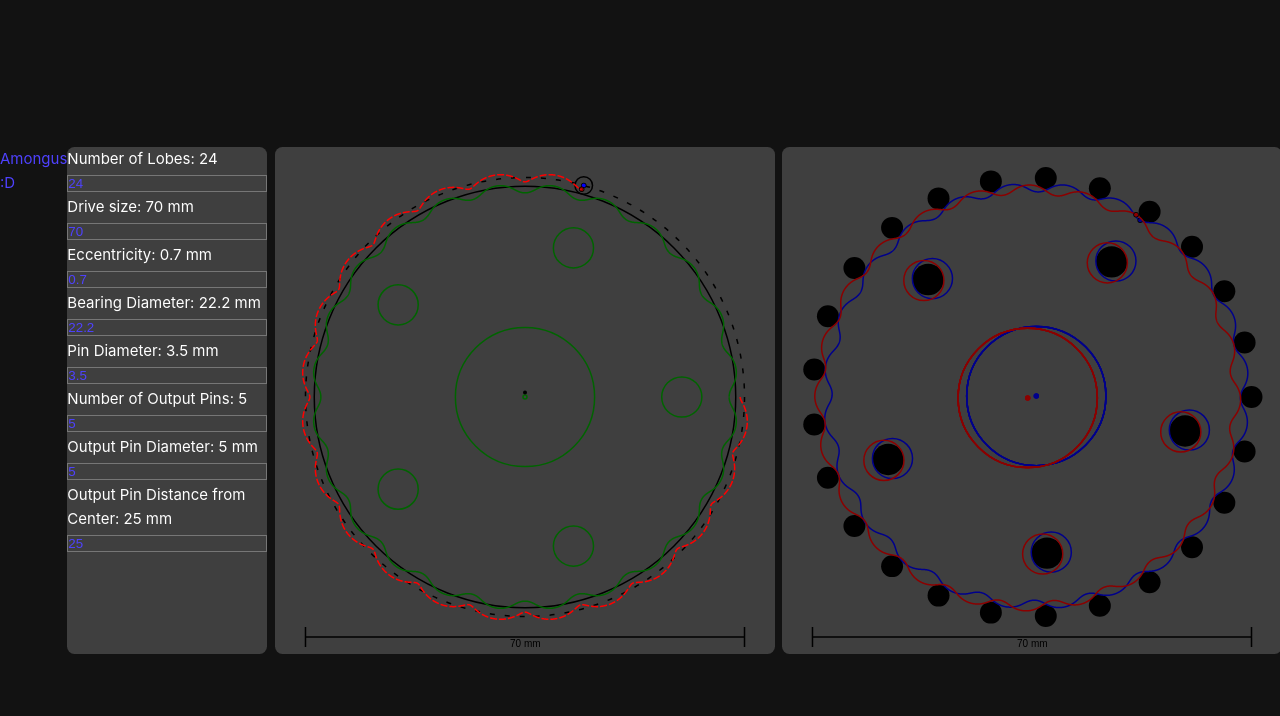
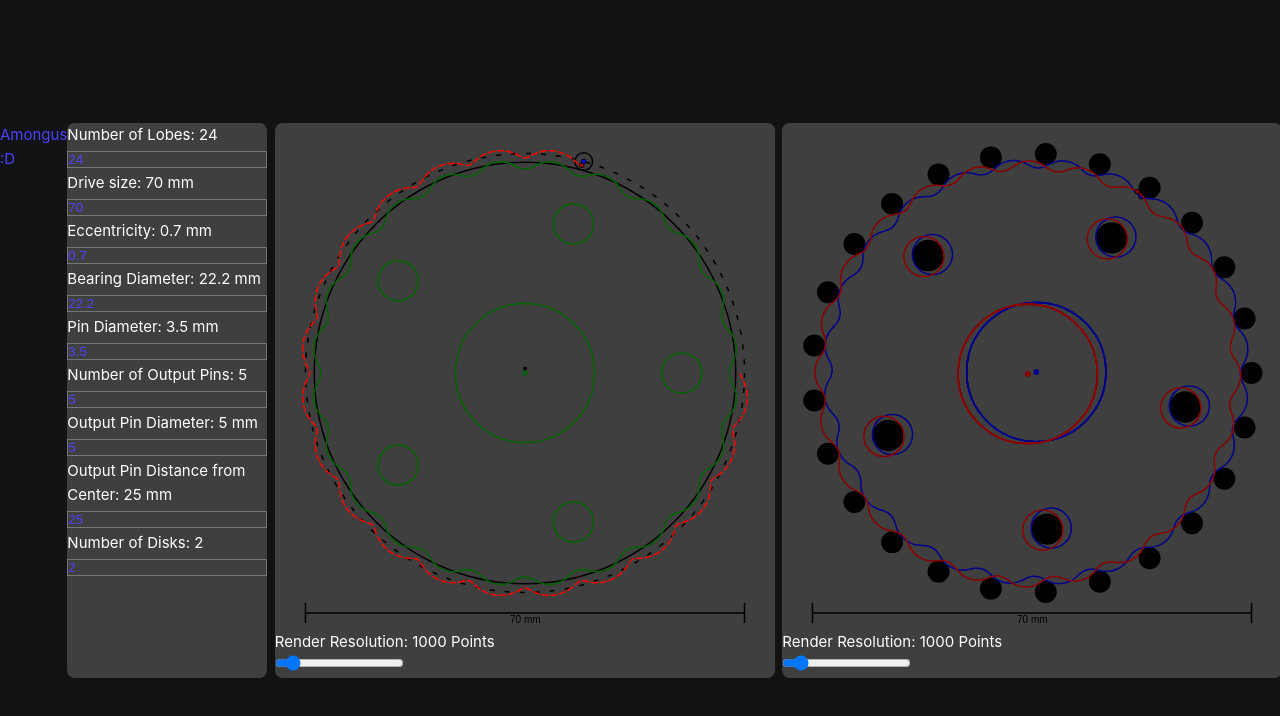
Before and after one commit to Nandith-Narayan/Cycloidal-Drive-Generator, a Vue app: page / in a window 1280 px wide. Shown: the top 716 px of the page. Built offline with nearby package versions, Linux system fonts and the light colour scheme.

Commit message:
Added Resolution sliders

```diff
--- a/src/components/DisplayDiskAnimation.vue
+++ b/src/components/DisplayDiskAnimation.vue
@@ -5,8 +5,18 @@ let ctx = {}
 let t = 0.0
 let bt = performance.now()
 
-let diskColors = ['darkblue', 'darkred', 'darkgreen']
+let diskColors = ['darkblue', 'darkred', 'darkgreen', 'darkmagenta', 'darkcyan']
 let diskPoints = []
+
+const numPointsToRender = ref(1000)
+
+watch(numPointsToRender,
+  (newVals, oldVals) => {
+    props.params.hasChanged = true
+  },
+)
+
+
 function render() {
   ctx.clearRect(0, 0, 500, 500)
   try {
@@ -34,7 +44,7 @@ function render() {
 
     let diskPhase = -t / props.params.numLobes
     drawOutputPins(cx, cy, scaleFactor, diskPhase)
-    let numDisks = 2
+    let numDisks = props.params.numDisks
     for (let i = 0; i < numDisks; i++) {
       let color = diskColors[i % diskColors.length]
       let phaseOffset = (i * 2 * Math.PI) / numDisks
@@ -88,7 +98,7 @@ function generateDiskPoints(phaseOffset) {
   let r2 = r / (props.params.numLobes + 1)
   let r1 = r - r2
 
-  let thetaStepSize = 0.001
+  let thetaStepSize = 2*Math.PI/numPointsToRender.value
 
   for (let theta = 0; theta <= 2 * Math.PI; theta += thetaStepSize) {
     let angle = theta + phaseOffset/props.params.numLobes
@@ -259,11 +269,14 @@ onMounted(() => {
 <template>
   <div id="disk-animation-div" class="card">
     <canvas id="disk-animation" width="500" height="500"></canvas>
+    Render Resolution: {{numPointsToRender}} Points<br />
+    <input v-model.number="numPointsToRender" type="range" min="100" max="10000" value="1000" step="10"/>
   </div>
 </template>
 
 <style scoped>
 div#disk-animation-div {
+  color: var(--fg-color-primary);
 }
 
 canvas#disk-animation {
--- a/src/components/DisplayDiskConstruction.vue
+++ b/src/components/DisplayDiskConstruction.vue
@@ -4,6 +4,9 @@ const props = defineProps(['params'])
 let ctx = {}
 let t = 0.0
 let bt = performance.now()
+
+const numPointsToRender = ref(1000)
+
 
 function render() {
   ctx.clearRect(0, 0, 500, 500)
@@ -90,7 +93,8 @@ function render() {
     ctx.setLineDash([7, 2])
     ctx.strokeStyle = 'red'
     //ctx.moveTo();
-    for (let theta = 0; theta <= 2 * Math.PI; theta += 0.001) {
+    let thetaStep = 2*Math.PI/numPointsToRender.value
+    for (let theta = 0; theta <= 2 * Math.PI; theta += thetaStep) {
       let x =
         (r1 + r2) * Math.cos(theta) -
         props.params.eccentricity * Math.cos((theta * (r1 + r2)) / r2)
@@ -207,11 +211,14 @@ onMounted(() => {
 <template>
   <div id="disk-creation-div" class="card">
     <canvas id="disk-creation" width="500" height="500"></canvas>
+    Render Resolution: {{numPointsToRender}} Points<br />
+    <input v-model.number="numPointsToRender" type="range" min="100" max="10000" value="1000" step="10"/>
   </div>
 </template>
 
 <style scoped>
 div#disk-creation-div {
+  color: var(--fg-color-primary);
 }
 
 canvas#disk-creation {
--- a/src/components/InputPanel.vue
+++ b/src/components/InputPanel.vue
@@ -9,6 +9,7 @@ const pinSize = ref(3.5)
 const numOutputPins = ref(5)
 const outputPinSize = ref(5)
 const outputPinPosition = ref(25)
+const numDisks = ref(2)
 
 const params = {}
 
@@ -20,6 +21,9 @@ params.pinSize = pinSize.value
 params.numOutputPins = numOutputPins.value
 params.outputPinSize = outputPinSize.value
 params.outputPinPosition = outputPinPosition.value
+params.numDisks = numDisks.value
+
+
 params.hasChanged = true
 
 watch(
@@ -32,6 +36,7 @@ watch(
     numOutputPins,
     outputPinSize,
     outputPinPosition,
+    numDisks,
   ],
   (newVals, oldVals) => {
     params.numLobes = Math.round(numLobes.value)
@@ -42,6 +47,8 @@ watch(
     params.numOutputPins = numOutputPins.value
     params.outputPinSize = outputPinSize.value
     params.outputPinPosition = outputPinPosition.value
+    params.numDisks = Math.round(numDisks.value)
+
     params.hasChanged = true
     emit('updateParams', params)
   },
@@ -84,6 +91,10 @@ emit('updateParams', params)
         Output Pin Distance from Center: {{ params.outputPinPosition }} mm<br />
         <input v-model.number="outputPinPosition" />
       </li>
+      <li>
+        Number of Disks: {{ params.numDisks }}<br />
+        <input v-model.number="numDisks" />
+      </li>
     </ul>
   </div>
 </template>
```
